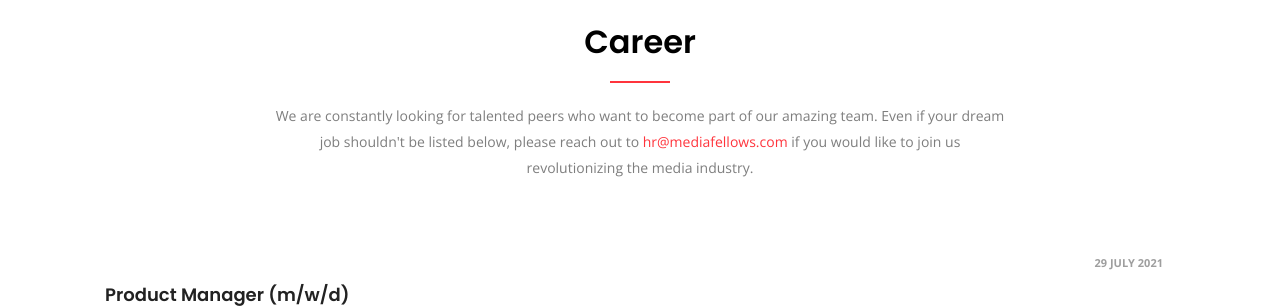
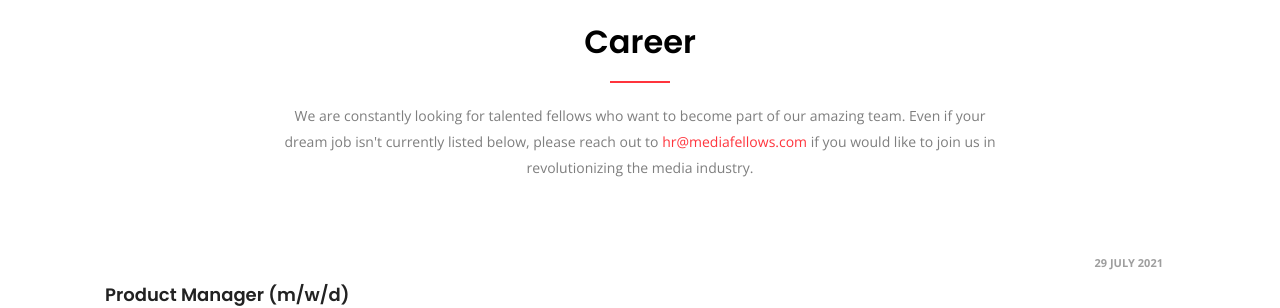
Before and after one commit to mediafellows/mediafellows.github.io, a Jekyll site: the page built from pages/career.html, in a window 1280 px wide. Shown: the part 483-791 px from the top of the page. Built offline with Jekyll 4.4.1, drawn with Linux system fonts in a browser that asks for light colours.

Commit message:
minor corrections

```diff
--- a/pages/career.html
+++ b/pages/career.html
@@ -12,7 +12,7 @@ header_image: "/assets/img/bg/career.jpg"
             <div class="col-xl-12 text-center pb-40 ">
                 <div class="section-title service-title">
                     <h2>Career</h2>
-                    <p>We are constantly looking for talented peers who want to become part of our amazing team. Even if your dream job shouldn't be listed below, please reach out to <a href="mailto:hr@mediafellows.com?subject=mediafellows - Career">hr@mediafellows.com</a> if you would like to join us revolutionizing the media industry.</p>
+                    <p>We are constantly looking for talented fellows who want to become part of our amazing team. Even if your dream job isn't currently listed below, please reach out to <a href="mailto:hr@mediafellows.com?subject=mediafellows - Career">hr@mediafellows.com</a> if you would like to join us in revolutionizing the media industry.</p>
                 </div>
             </div>
         </div>
```
Also changed, not shown: collections/_jobs/20210729_mediafellows-Product_Manager_Ad.md (+1 -1 lines).
